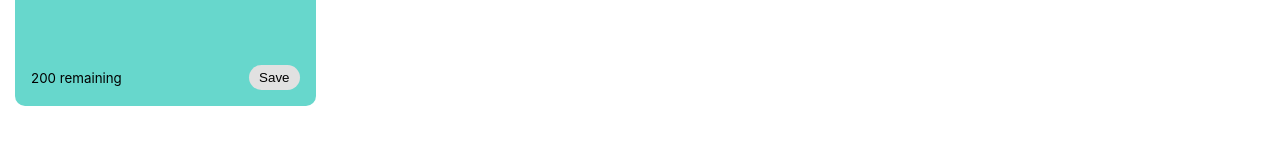
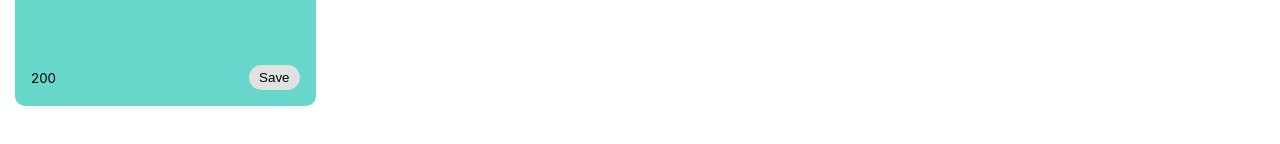
Before and after one commit to CodeRyliCode/MyDailyIntentions, a React (Create React App) app: page / in a window 1280 px wide. Shown: the part 314-458 px from the top of the page. Built offline with nearby package versions, Linux system fonts and the light colour scheme.

Commit message:
character limit noteText.trim

```diff
--- a/src/components/AddNote.js
+++ b/src/components/AddNote.js
@@ -2,14 +2,18 @@ import { useState } from "react";
 
 const AddNote = ({ handleAddNote }) => {
 	const [noteText, setNoteText] = useState("");
+	const characterLimit = 200;
 
 	const handleChange = (event) => {
 		setNoteText(event.target.value);
 	};
 
 const handleSaveClick = () => {
-handleAddNote(noteText);
-}
+	if (noteText.trim().length > 0) {
+		handleAddNote(noteText);
+		setNoteText('');
+	}
+};
 
 	return (
 		<div className="note new">
@@ -21,7 +25,7 @@ handleAddNote(noteText);
 				onChange={handleChange}
 			></textarea>
 			<div className="note-footer">
-				<small>200 remaining</small>
+				<small>{characterLimit - noteText.length}</small>
 				<button className="save" onClick={handleSaveClick}>Save</button>
 			</div>
 		</div>
```
